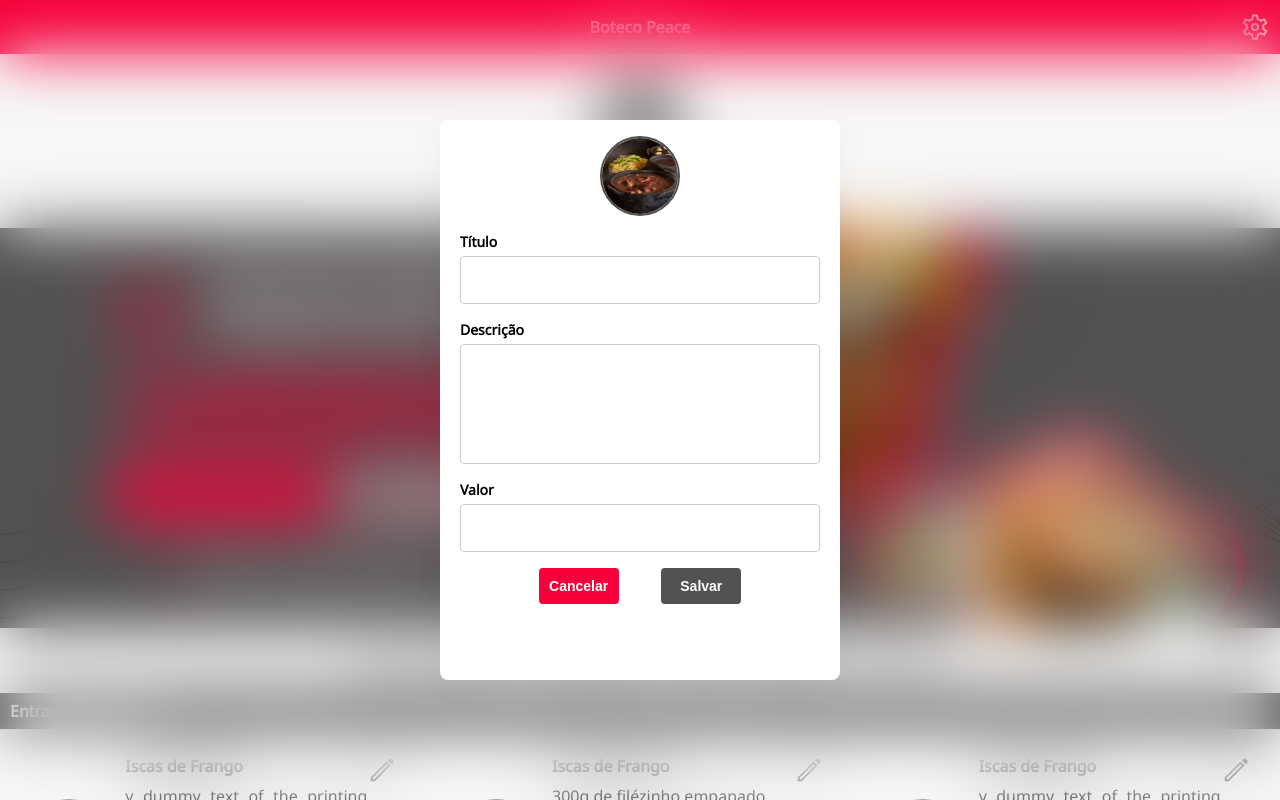
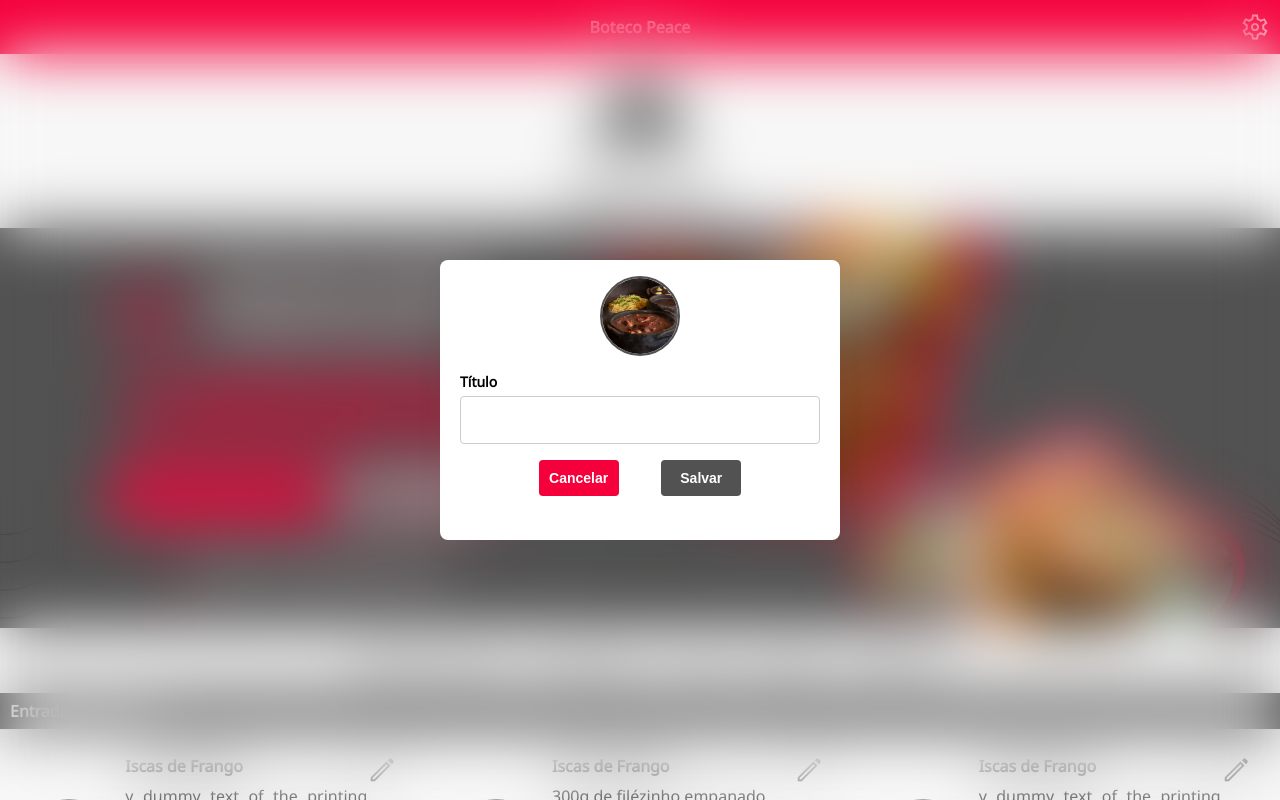
Before and after one commit to mikessdev/qrmenu, a Vue app: page / in a window 1280 px wide. Both pictures are taken after a click on the icon 922 px from the left and 663 px from the top of the page. Shown: the top 800 px of the page. Built offline with nearby package versions, Linux system fonts and the light colour scheme; data requests are answered from the project's data file.

Commit message:
[30-feature] - adicionando funcionalidade de adicionar novas categorias

```diff
--- a/json_server/db.json
+++ b/json_server/db.json
@@ -136,7 +136,7 @@
     },
     {
       "id": 5,
-      "title": "pastel"
+      "title": "Pastel"
     }
   ]
 }
--- a/src/components/EditModal.vue
+++ b/src/components/EditModal.vue
@@ -6,6 +6,10 @@ import { Product } from "@/utils/types/Product";
 import { validateEmptyText } from "@/validators/emptyText";
 
 const props = defineProps({
+    isProduct: {
+        type: Boolean,
+        default: true
+    },
     product: {
         type: Object,
         default: {}
@@ -60,13 +64,17 @@ watch(viewState, () => {
     const isTitleEmpty = !!validateEmptyText(viewState.title.value);
     const isDescriptionEmpty = !!validateEmptyText(viewState.description.value);
     const isValueEmpty = !!validateEmptyText(viewState.value.value);
-    buttonIsDisabled.value = isTitleEmpty || isDescriptionEmpty || isValueEmpty;
+    if(props.isProduct){
+        buttonIsDisabled.value = isTitleEmpty || isDescriptionEmpty || isValueEmpty;
+    }else{
+        buttonIsDisabled.value = isTitleEmpty;
+    }
 });
 
 </script>
 <template>
-    <div class="dialog-background">
-        <div class="dialog">
+    <div class="modal-background">
+        <div class="modal" :class="[isProduct ? 'tall-modal' : 'short-modal']">
             <div class="img-food">
                 <img
                     src="@/assets/img/imgComida.jpg"
@@ -81,6 +89,7 @@ watch(viewState, () => {
                     v-model="viewState.title.value"
                     :error-message="viewState.title.error"/>
                 <BaseInput
+                    v-if="isProduct"
                     type="text"
                     maxlength="100"
                     @validate="viewState.description.validator"
@@ -89,6 +98,7 @@ watch(viewState, () => {
                     :error-message="viewState.description.error"
                     :text-area="true"/>
                 <BaseInput
+                    v-if="isProduct"
                     maxlength="10"
                     type="text"
                     @validate="viewState.value.validator"
@@ -111,7 +121,7 @@ watch(viewState, () => {
     </div>
 </template>
 <style scoped lang="scss">
-.dialog-background{
+.modal-background{
     font-family: 'Noto Sans';
     width: 100vw;
     height: 100vh;
@@ -124,14 +134,13 @@ watch(viewState, () => {
     display: flex;
     z-index: 9999;
 
-    .dialog {
+    .modal {
         background-color: $qrmenu-white;
         border-radius: 8px;
         box-shadow: 0 10px 30px rgba(65, 72, 86, 0.05);
         display: flex;
         flex-direction: column;
         width: 400px;
-        height: 560px;
         margin: auto auto;
 
         .img-food {
@@ -161,6 +170,15 @@ watch(viewState, () => {
             margin: 16px auto 0 auto;
         }
     }
+
+    .tall-modal{
+        height: 560px;
+    }
+
+    .short-modal{
+        height: 280px;
+    }
+
     @media (max-width: 300px) {
             .dialog  {
                 height: 550px;
--- a/src/components/HorizontalMenu.vue
+++ b/src/components/HorizontalMenu.vue
@@ -27,6 +27,7 @@ const editModalData = ref({
 const subTitle = ref('');
 const showEditModal = ref(false);
 const currentCategoryId = ref('');
+const isProduct = ref(true);
 
 const loadData = async () => {
     await categoryStore.getCategorys();
@@ -41,9 +42,18 @@ onMounted(async () => {
     getMenu(currentCategoryId.value, title);
 });
 
+const openEditModalForCategory = () => {
+    isProduct.value = false;
+    toggleEditModal();
+}
+
 const toggleEditModal = () => {
     showEditModal.value = !showEditModal.value;
-    if(showEditModal.value === false) editModalData.value = {} as Product
+    if(showEditModal.value === false) clearModalData();
+}
+
+const clearModalData = () => {
+    editModalData.value = {} as Product;
 }
 
 const getEmitEditModal = (cardData: Product) => {
@@ -60,8 +70,17 @@ const getMenu = (id: string, subtitle: string) => {
     }
 }
 
-const saveData = (newData: Product) => {
-     !newData.id ? addNewCard(newData) : updateCard(newData);
+const saveData = (newData: any) => {
+    if(newData.description && newData.value){
+        !newData.id ? addNewCard(newData) : updateCard(newData);
+    }else{
+        !newData.id ? addNewCategory(newData) : addNewCategory(newData);
+    }
+}
+
+const addNewCategory = (NewCategoryData: Product) => {
+    categoryStore.addNewCategory(NewCategoryData);
+    return toggleEditModal();
 }
 
 const addNewCard = (NewCardData: Product) => {
@@ -83,7 +102,7 @@ const updateCard = (newData: Product) => {
             <button @click="getMenu(category.id, category.title)" autofocus>{{ category.title }}</button>
         </div>
         <div class="add-menu" v-if="userStore.isAdmin">
-            <PlusIcon @click="toggleEditModal" :color="'black'" :width="30" :height="30"/>
+            <PlusIcon @click="openEditModalForCategory" :color="'black'" :width="30" :height="30"/>
         </div>
     </div>
     <h3> {{ subTitle }} </h3>
@@ -100,6 +119,7 @@ const updateCard = (newData: Product) => {
         </ul>
         <EditModal
             v-if="showEditModal"
+            :is-product="isProduct"
             :product="editModalData"
             @close-edit-modal="toggleEditModal"
             @save-data="(newData) => saveData(newData)"/>
```
